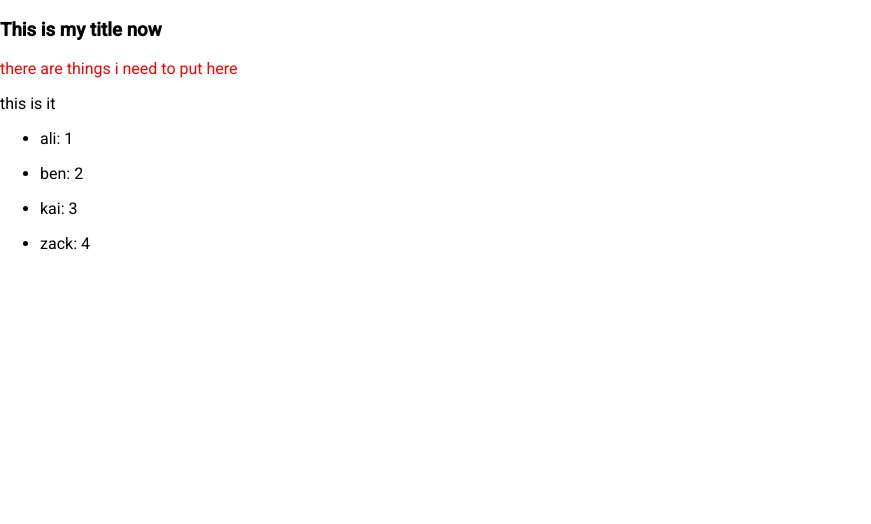
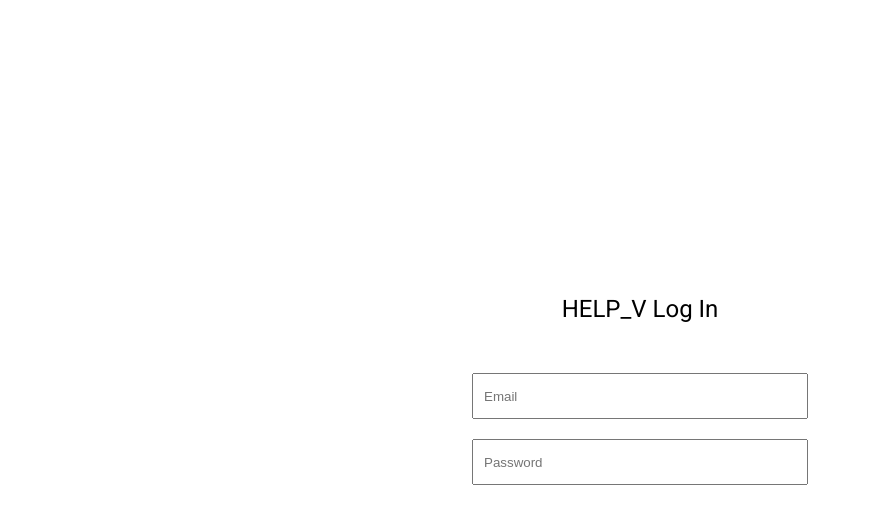
Before and after one commit to z80lives/V_HELP-app, an Angular app: page / in a window 1280 px wide. Shown: the top 524 px of the page, without its empty margins (0-871 px from the left). Built offline with nearby package versions, Linux system fonts and the light colour scheme.

Commit message:
log in UI

```diff
--- a/src/app/app.component.html
+++ b/src/app/app.component.html
@@ -1,4 +1,2 @@
-<h3>{{title}}</h3>
-<p>{{firstParagraph}}</p>
-<app-my-test></app-my-test>
+<app-log-in></app-log-in>
 <router-outlet></router-outlet>
--- /dev/null
+++ b/src/app/log-in/log-in.component.html
@@ -0,0 +1,5 @@
+<div class="container">
+  <div class="title">{{ title }}</div>
+  <input placeholder="Email" />
+  <input placeholder="Password" />
+</div>
--- /dev/null
+++ b/src/app/log-in/log-in.component.scss
@@ -0,0 +1,20 @@
+.container {
+    display: flex;
+    flex-direction: column;
+    justify-content: center;
+    align-items: center;
+    width: 100%;
+    height: 100%;
+    input {
+        margin-bottom: 20px;
+        width: 320px;
+        height: 40px;
+        padding-left: 10px;
+    }
+}
+
+.title {
+  font-size: 24px;
+  text-align: center;
+  margin-bottom: 50px;
+}
--- /dev/null
+++ b/src/app/log-in/log-in.component.ts
@@ -0,0 +1,19 @@
+import { Component, OnInit } from '@angular/core';
+
+@Component({
+  selector: 'app-log-in',
+  templateUrl: './log-in.component.html',
+  styleUrls: ['./log-in.component.scss']
+})
+export class LogInComponent implements OnInit {
+
+
+  title = "HELP_V Log In"
+
+
+  constructor() { }
+
+  ngOnInit(): void {
+  }
+
+}
--- a/src/app/my-test/my-test.component.html
+++ /dev/null
@@ -1,8 +0,0 @@
-<div>
-  <p>{{ title }}</p>
-  <ul>
-    <li *ngFor="let student of students">
-      <p>{{ student.name + ": " + student.id }}</p>
-    </li>
-  </ul>
-</div>
--- a/src/app/my-test/my-test.component.ts
+++ /dev/null
@@ -1,32 +0,0 @@
-import { Component, OnInit } from '@angular/core';
-
-@Component({
-  selector: 'app-my-test',
-  templateUrl: './my-test.component.html',
-  styleUrls: ['./my-test.component.scss'],
-})
-export class MyTestComponent implements OnInit {
-  constructor() {}
-
-  ngOnInit(): void {
-  }
-  title = 'this is it';
-  students = [
-    {
-      name: "ali",
-      id: 1
-    },
-    {
-      name: "ben",
-      id: 2
-    },
-    {
-      name: "kai",
-      id: 3
-    },
-    {
-      name: "zack",
-      id: 4
-    }
-  ]
-}
```
Also changed, not shown: src/app/app.module.ts (+5 -13 lines), src/app/my-test/my-test.component.scss (deleted), 1 other file (tests, documents, lock files or other folders).
